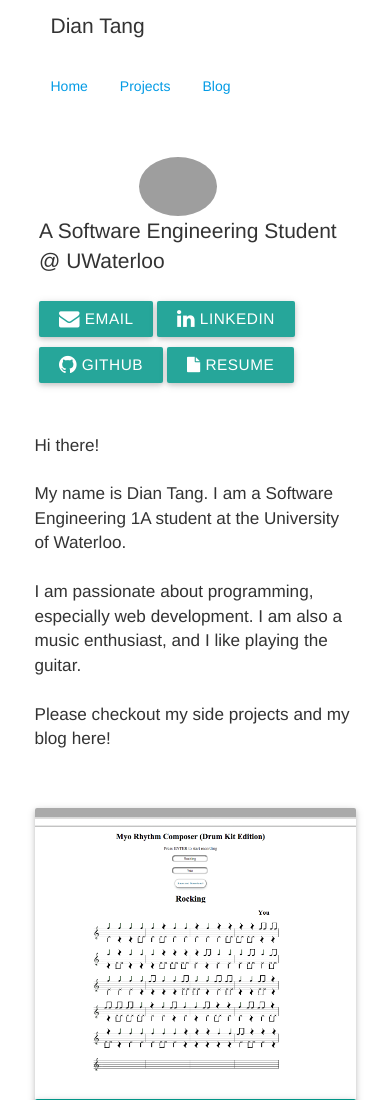
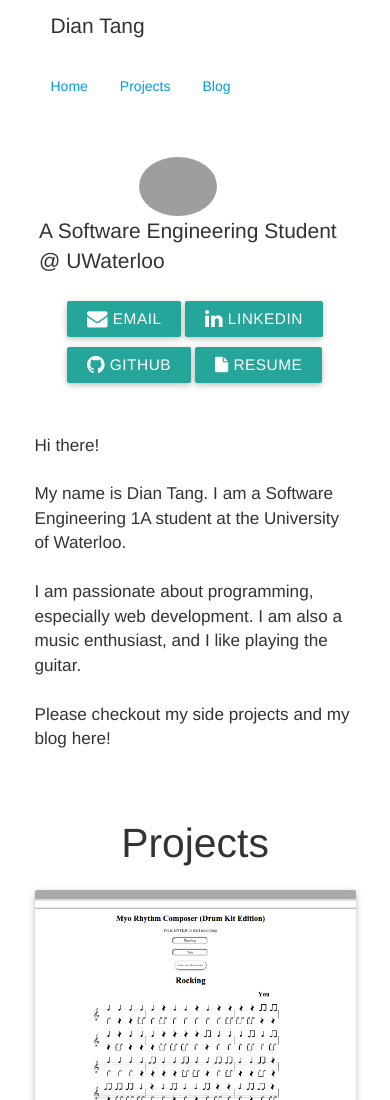
Before and after one commit to dean99dean/personal, a website: page views/index.html in a window 390 px wide. Shown: the top 1100 px of the page. Drawn offline with Linux system fonts and the light colour scheme; files that its build step writes are made by us from their sources; grey boxes are pictures that could not be loaded; files whose address does not match are found by name.

Commit message:
center the buttons

```diff
--- a/views/index.html
+++ b/views/index.html
@@ -42,7 +42,7 @@
     </div>
 
 
-        <div class = "col-md-12 col-sm-12">
+        <div class = "col-md-12 col-sm-12 center-align">
             <a href="mailto:d32tang@uwaterloo.ca" class = "waves-effect waves-light btn"><span class = "fa fa-lg fa-envelope"></span> Email</a>
             <a href="http://cn.linkedin.com/in/diantang" class = "waves-effect waves-light btn"><span class = "fa fa-lg fa-linkedin"></span> LinkedIn</a>
             <a href="http://github.com/dean99dean" class = "waves-effect waves-light btn"><span class = "fa fa-lg fa-github"></span> GitHub</a>
@@ -60,6 +60,7 @@
 
 
 <div class = "container" id="projects">
+    <h3 class="center-align">Projects</h3>
 
     <div class="row">
         <div class="col s12 m4">
@@ -81,7 +82,7 @@
                     <a href="http://www.github.com/dean99dean/myo_rhythm_composer" target="_blank"><span class = "fa fa-lg fa-github"></span> GitHub</a>
                     <a href="https://www.youtube.com/watch?v=TFqUCVmwOqY" target="_blank"><span class = "fa fa-lg fa-youtube-play"></span> Demo</a>
                     <a href="http://devpost.com/software/myo-rhythm-composer-drum-kit-edition" target="_blank"><span class = "fa fa-lg fa-connectdevelop"></span> Devpost</a>
-                    <a href="drum" target="_blank"><span class = "fa fa-lg fa-chrome"></span> Try it out!</a>
+                    <a href="/projects/drum" target="_blank"><span class = "fa fa-lg fa-chrome"></span> Try it out!</a>
 
                 </div>
             </div>
```
